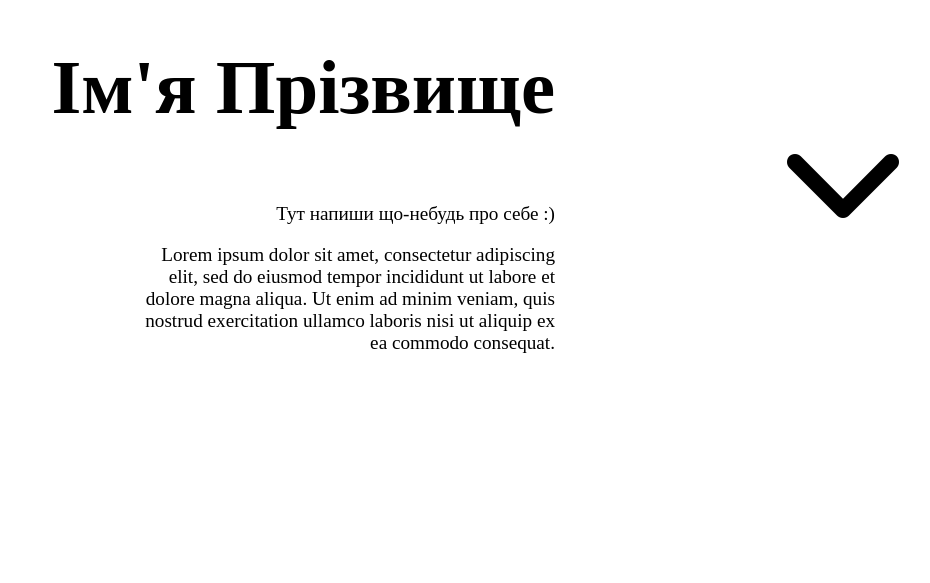
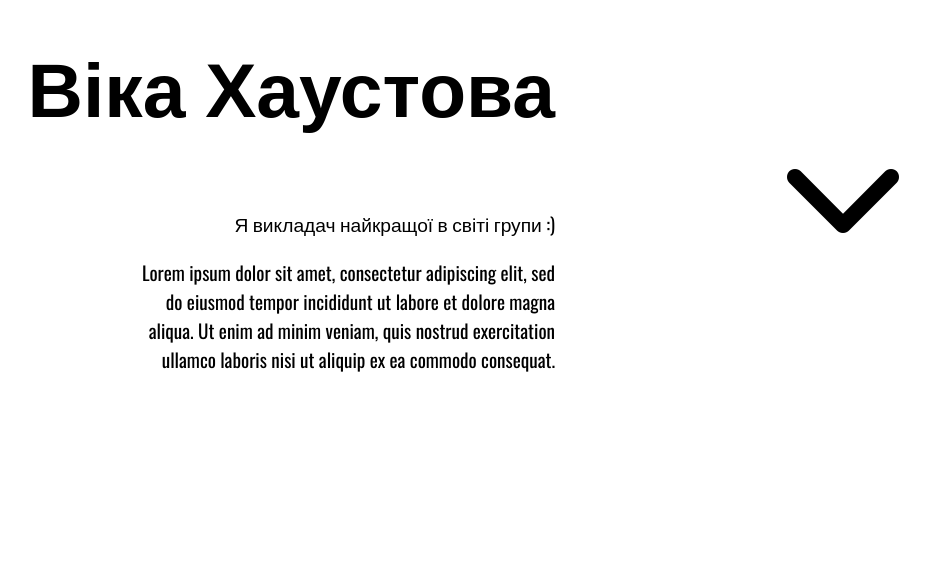
Before and after one commit to ViktoriiaKhaustova/vizitka, a plain HTML site: page index.html in a window 1280 px wide. Shown: the part 217-800 px from the top of the page, without its empty margins (213-1143 px from the left). Drawn offline with nearby package versions, Linux system fonts and the light colour scheme.

Commit message:
second commit

```diff
--- a/index.html
+++ b/index.html
@@ -9,9 +9,9 @@
 <body>
     <header>
         <div class="header_left">
-            <h1>Ім'я Прізвище</h1>
+            <h1>Віка Хаустова</h1>
             <div class="bio">
-                <p>Тут напиши що-небудь про себе :)</p>
+                <p>Я викладач найкращої в світі групи :)</p>
                 <p>Lorem ipsum dolor sit amet, consectetur adipiscing elit, sed do eiusmod tempor incididunt ut labore et dolore magna aliqua. Ut enim ad minim veniam, quis nostrud exercitation ullamco laboris nisi ut aliquip ex ea commodo consequat.</p>
             </div>
         </div>
--- a/style.css
+++ b/style.css
@@ -1,6 +1,8 @@
+@import url('https://fonts.googleapis.com/css2?family=Oswald:wght@200..700&display=swap');
 body {
     margin: 0;
     padding: 0;
+    font-family: "Oswald", sans-serif;
 }
 
 header {
```
